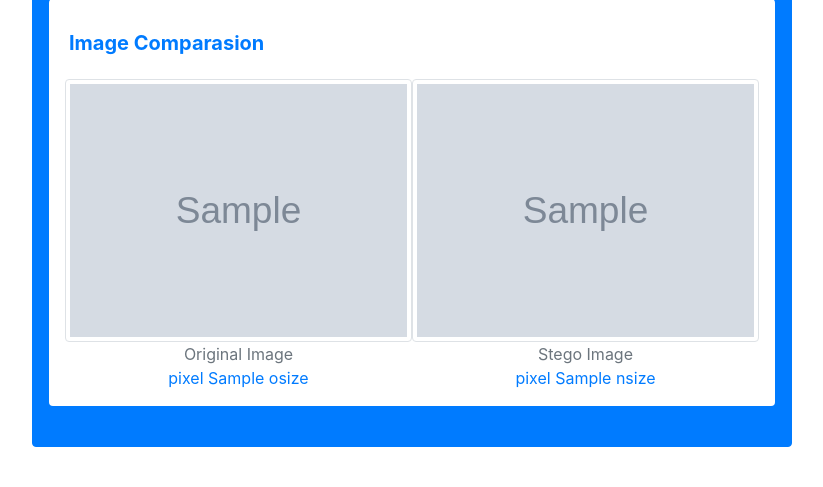
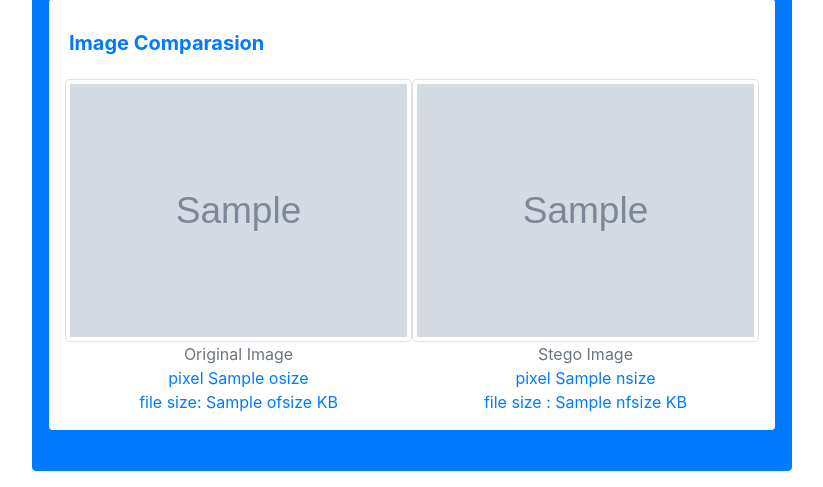
Before and after one commit to nayhtet117711/image-steganography, a Flask app: template app/templates/senderViewStep2.html in a window 1280 px wide. Shown: the part 1392-1879 px from the top of the page, without its empty margins (228-1051 px from the left). Before the commit the page ends 1839 px from the top, so only its background shows below. Run offline with Flask 2, Linux system fonts and the light colour scheme; the template is opened without the code that fills it: most values are stand-ins (such as "Sample title", 1, 10 or a date in 2020); grey boxes marked "Sample" are stand-in pictures; some libraries are stand-ins or nearby versions.

Commit message:
added filesize in image comparasion

```diff
--- a/app/Routes.py
+++ b/app/Routes.py
@@ -102,6 +102,7 @@ def encryptTextStep2():
    img.save(os.path.join(app.root_path)+"/temp/"+imgFileNameO)
 
    osize = img.size
+   ofsize = os.path.getsize(os.path.join(app.root_path, 'temp', imgFileName))
 
    imageCapacity, imagePixel = estimateImage(encryptedText)
    imageCapacity = float(imageCapacity)/8000
@@ -117,6 +118,7 @@ def encryptTextStep2():
 
    imgn = Image.open(os.path.join(app.root_path, 'temp', imgFileName))
    nsize = imgn.size
+   nfsize = os.path.getsize(os.path.join(app.root_path, 'temp', imgFileName))
 
    return render_template(
       'senderViewStep2.html',
@@ -124,7 +126,9 @@ def encryptTextStep2():
       imgOutput = "/downloads/"+imgFileName,
       imgInput = "/downloads/"+imgFileNameO,
       osize=osize,
-      nsize=nsize
+      ofsize=int(ofsize)/1000,
+      nsize=nsize,
+      nfsize=int(nfsize)/1000
    )
 
 def decryptTextStep1():
--- a/app/templates/senderViewStep2.html
+++ b/app/templates/senderViewStep2.html
@@ -101,11 +101,13 @@
                                 <img class="img-fluid img-thumbnail" src="{{ imgInput }}" alt="originalImage" />
                                 <div class="text-secondary text-center">Original Image</div>
                                 <div class="text-primary text-center">pixel {{osize}}</div>
+                                <div class="text-primary text-center">file size: {{ofsize}} KB</div>
                             </div>
                             <div>
                                 <img class="img-fluid img-thumbnail" src="{{ imgOutput }}" alt="resultedImage" />
                                 <div class="text-secondary text-center">Stego Image</div>
                                 <div class="text-primary text-center">pixel {{nsize}}</div>
+                                <div class="text-primary text-center">file size : {{nfsize}} KB</div>
                             </div>
                         </div>
 
```
Also changed, not shown: README.md, 5 other files.
